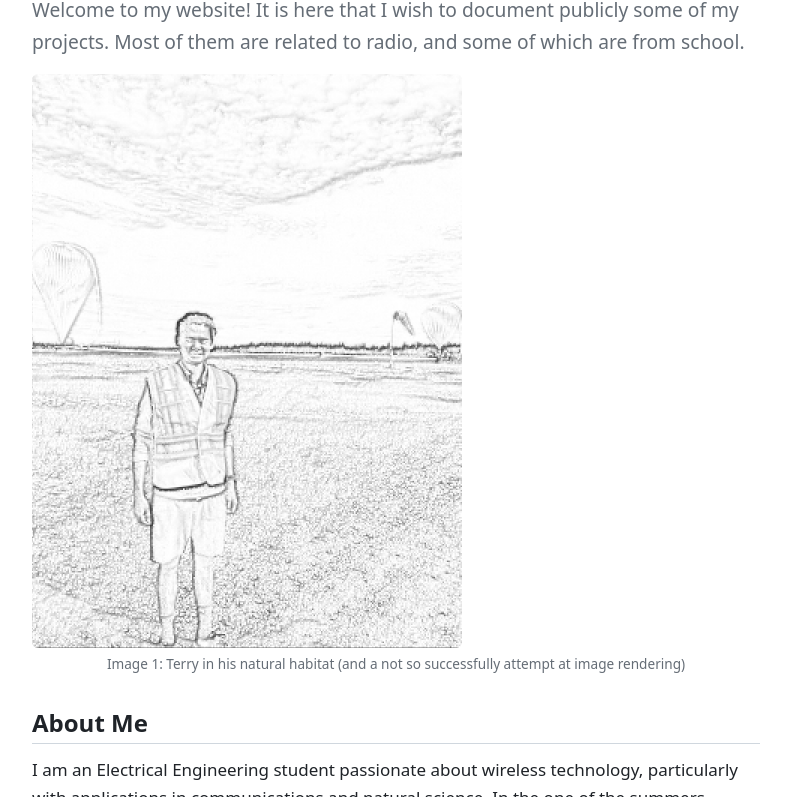
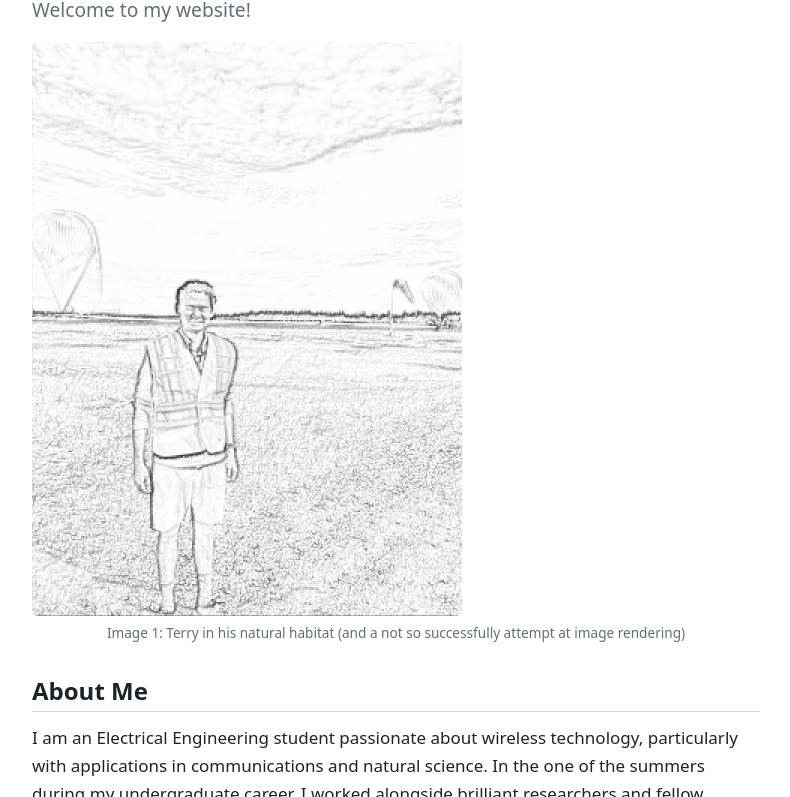
Before and after one commit to Terryy315/terryy315.github.io, a plain HTML site: page index.html in a window 1280 px wide. Shown: the part 157-954 px from the top of the page, without its empty margins (244-1034 px from the left). Drawn offline with Linux system fonts and the light colour scheme; files that its build step writes are made by us from their sources.

Commit message:
fixed wording

```diff
--- a/index.html
+++ b/index.html
@@ -25,7 +25,7 @@
     <!-- Hero / intro -->
     <section class="hero">
       <h1>Terry's Projects</h1>
-      <p class="lead">Welcome to my website! It is here that I wish to document publicly some of my projects. Most of them are related to radio, and some of which are from school.</p>
+      <p class="lead">Welcome to my website!</p>
       <figure>
         <img src="images/habitat.png" alt="Terry in his natural habitat">
         <figcaption>Image 1: Terry in his natural habitat (and a not so successfully attempt at image rendering)</figcaption>
```
